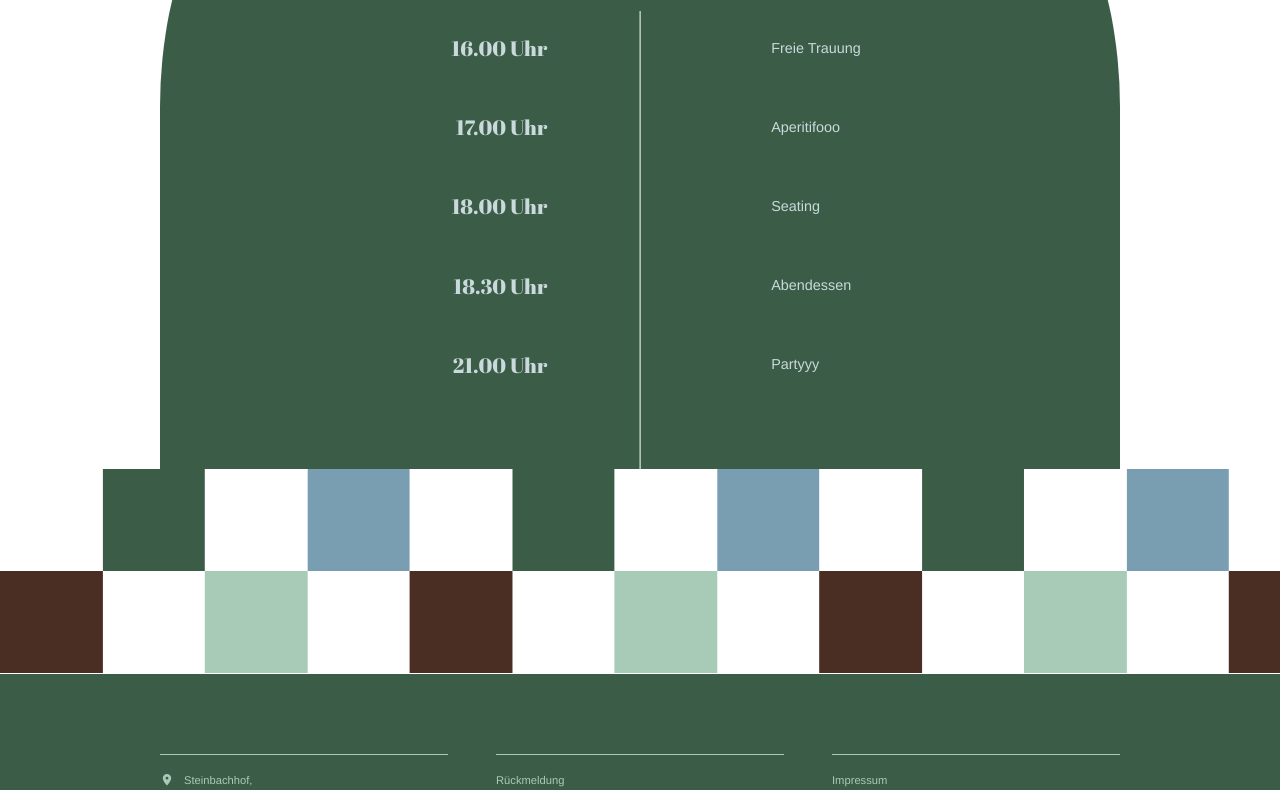
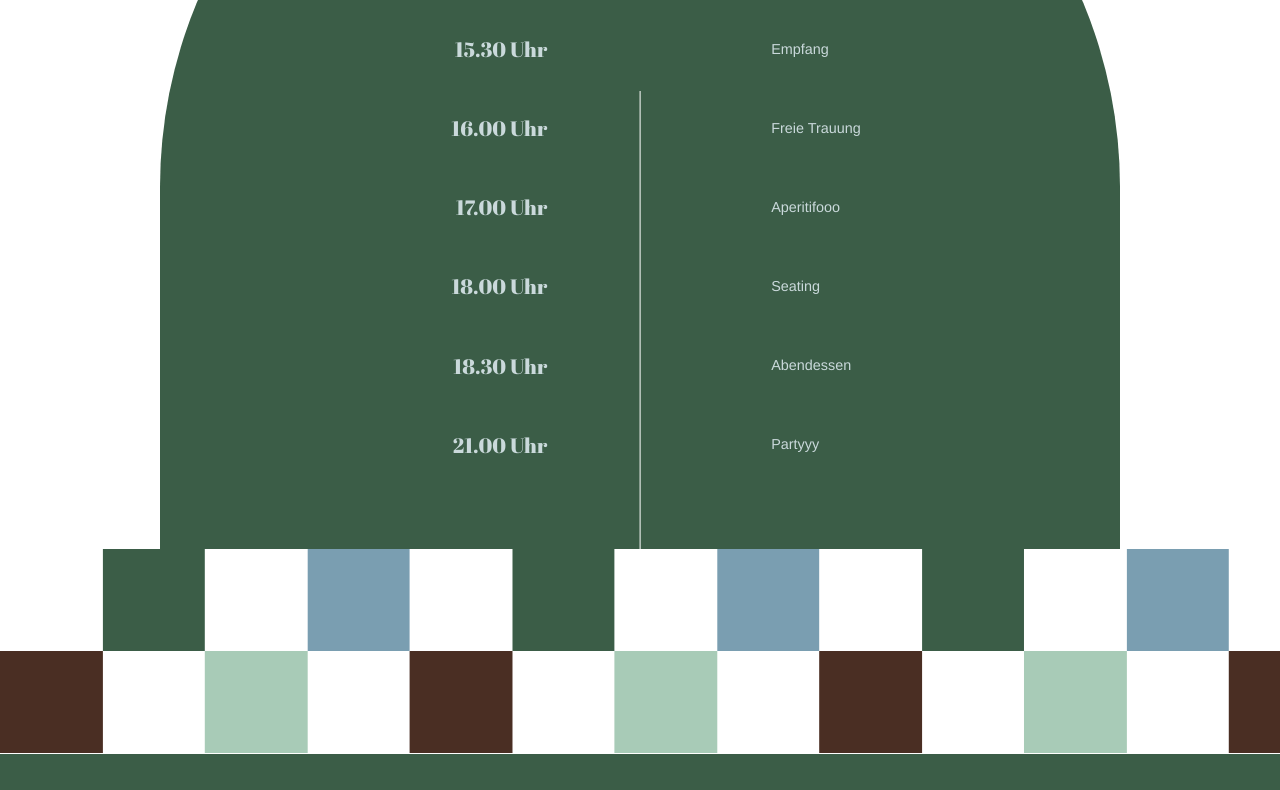
Before and after one commit to aaronbullinger/weddingCake, a Vue app in the folder wedding-jaron/: page /details in a window 1280 px wide. Shown: the part 2000-2790 px from the top of the page. Built offline with nearby package versions, Linux system fonts and the light colour scheme.

Commit message:
Fix spaces

```diff
--- a/wedding-jaron/src/components/Checkerboard.vue
+++ b/wedding-jaron/src/components/Checkerboard.vue
@@ -15,7 +15,7 @@ export default {
 
 .checkerboard {
   width: 100vw;
-  margin-bottom: -80px;
+  //margin-bottom: -80px;
 }
 
 /* gemeinsame Basis */
--- a/wedding-jaron/src/components/Footer.vue
+++ b/wedding-jaron/src/components/Footer.vue
@@ -38,12 +38,14 @@
     flex-direction: row;
     text-align: left;
   }
+
   .i {
     color: white;
     border: none;
     //height: auto;
     width: 2rem;
   }
+
 .footer {
   background-color: $waldgruen-color;
   display: flex;
@@ -53,7 +55,6 @@
   font-family: Helvetica, sans-serif;
   margin-left: calc(-50vw + 50%);
   margin-right: calc(-50vw + 50%);
-  margin-top: 5rem;
   padding: 3rem 1.5rem;
 
   // Desktop
```
